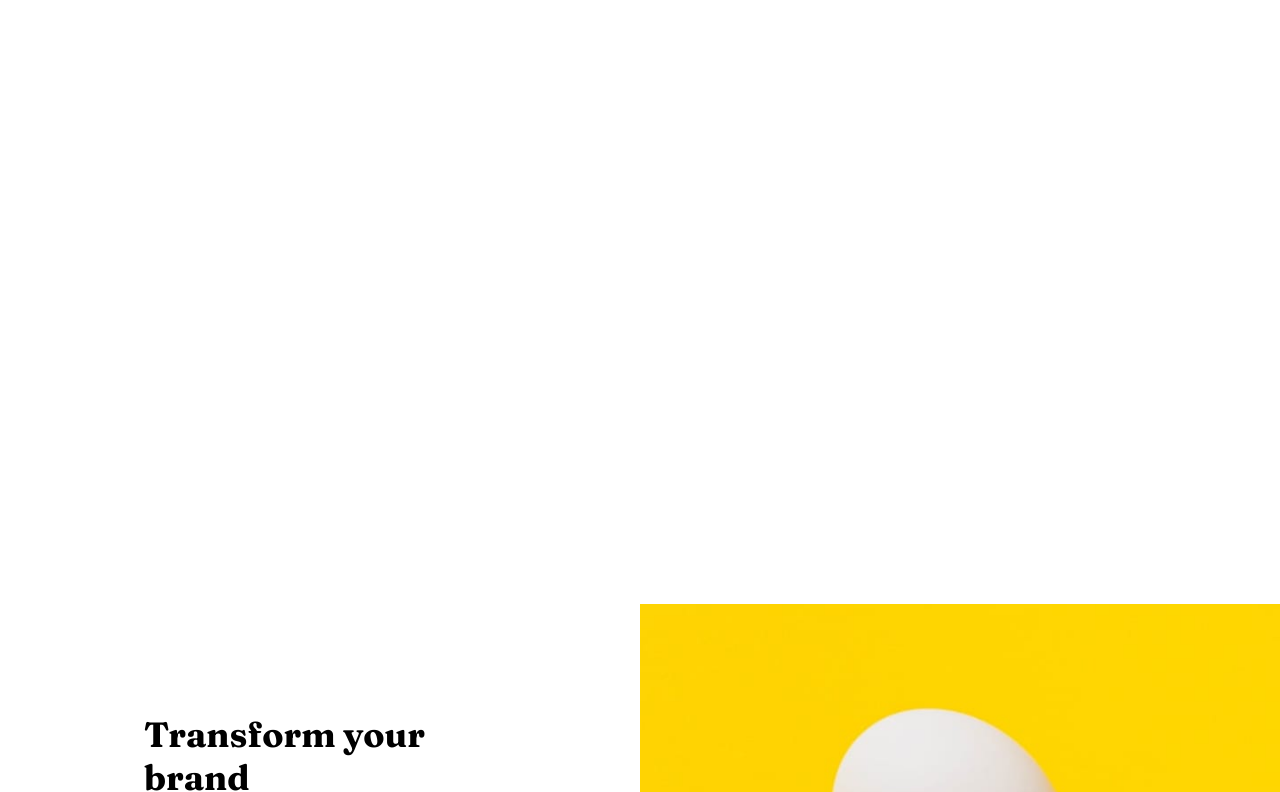
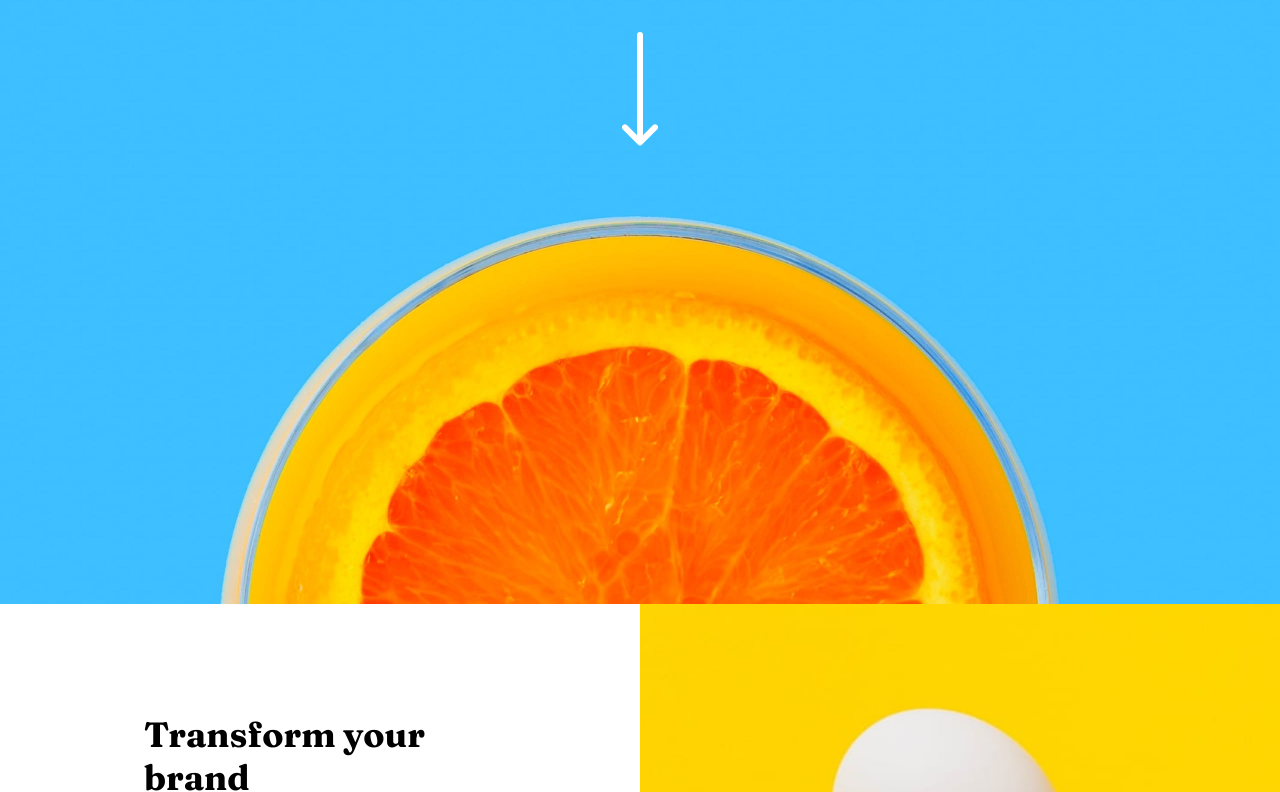
Before and after one commit to N-Endy/sunnyside, a plain HTML site: page index.html in a window 1280 px wide. Shown: the part 196-988 px from the top of the page. Drawn offline with Linux system fonts and the light colour scheme.

Commit message:
css link header restored

```diff
--- a/css/style.css
+++ b/css/style.css
@@ -50,7 +50,7 @@ h3 {
 /* Body */
 /* Nav-Bar */
 .header {
-    background: url('css/images/desktop/image-header.jpg') no-repeat center center/cover;
+    background: url('/css/images/desktop/image-header.jpg') no-repeat center center/cover;
     height: 100vh;
     width: 100vw;
     color: hsl(0, 0%, 100%);
```
